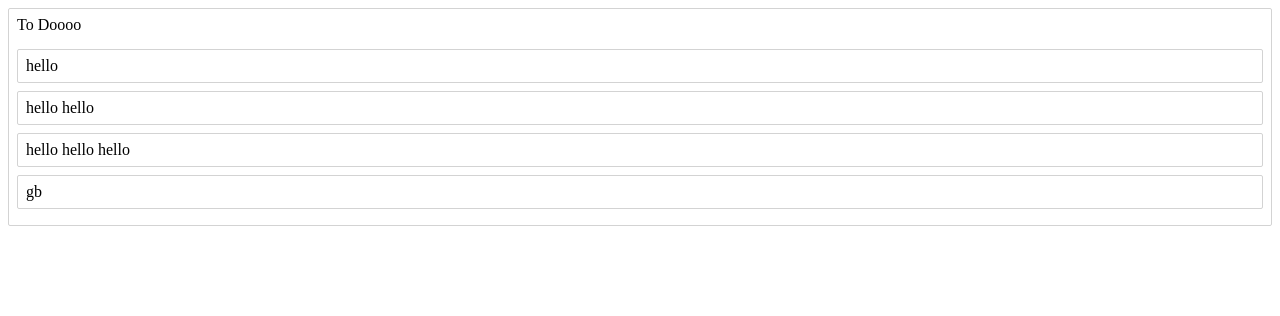
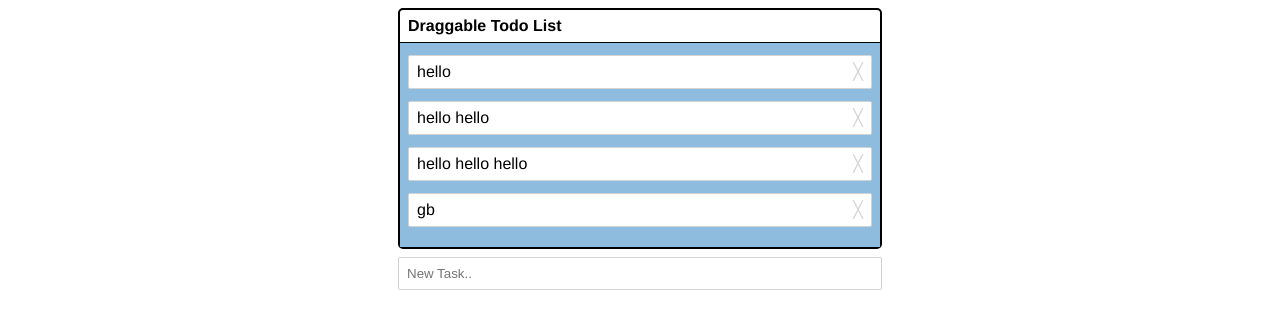
Before and after one commit to lucasprograms/drag-things-and-drop-them, a React (Create React App) app: page / in a window 1280 px wide. Shown: the top 316 px of the page. Built offline with nearby package versions, Linux system fonts and the light colour scheme.

Commit message:
add task, remove task

```diff
--- a/src/App.js
+++ b/src/App.js
@@ -1,7 +1,15 @@
 import React, { Component } from 'react'
+import styled from 'styled-components'
+import { DragDropContext } from 'react-beautiful-dnd'
 import initialData from './initial-data'
 import Column from './Column'
-import { DragDropContext } from 'react-beautiful-dnd'
+import NewTaskContainer from './NewTaskContainer'
+
+const Container = styled.div`
+    max-width: 500px;
+    margin: 0 auto;
+    font-family: Helvetica;
+`
 
 export default class TM_FILENAME_BASE extends Component {
     state = initialData
@@ -40,16 +48,44 @@ export default class TM_FILENAME_BASE extends Component {
         this.setState(newState)
     }
 
+    addTask(newTaskData) {
+        this.setState({
+            ...this.state,
+            newTaskData
+        })
+    }
+
+    removeTask(columnId, taskId) {
+        const { [taskId]: _, ...newTasks } = this.state.tasks
+
+        const newColumns = {
+            ...this.state.columns,
+            [columnId]: {
+                ...this.state.columns[columnId],
+                taskIds: this.state.columns[columnId]['taskIds'].filter((el) => el !== taskId)
+            },
+        }
+
+        this.setState({
+            ...this.state,
+            tasks: newTasks,
+            columns: newColumns
+        })
+    }
+
     render() {
         return (
+            <Container>
                 <DragDropContext onDragEnd={this.onDragEnd}>
                 {this.state.columnOrder.map((columnId) => {
                         const column = this.state.columns[columnId]
                         const tasks = column.taskIds.map(taskId => this.state.tasks[taskId])
 
-                    return <Column key={column.id} column={column} tasks={tasks} />
+                        return <Column key={column.id} column={column} tasks={tasks} removeTask={this.removeTask.bind(this)}/>
                     })}
                 </DragDropContext>
+                <NewTaskContainer addTask={this.addTask.bind(this)} data={this.state} columnId="column-1"/>
+            </Container>
         )
     }
 }
--- a/src/Column.js
+++ b/src/Column.js
@@ -2,17 +2,24 @@ import React, { Component } from 'react'
 import styled from 'styled-components'
 import { Droppable } from 'react-beautiful-dnd'
 import Task from './Task'
+import NewTask from './NewTask'
 
 const Container = styled.div`
   margin: 8px;
-  border: 1px solid lightgrey;
-  border-radius: 2px;
+  border: 2px solid black;
+  border-radius: 5px;
 `
 const Title = styled.h3`
   padding: 8px;
+  font-weight: 700;
+  border-bottom: 1px solid black;
 `
 const TaskList = styled.div`
-padding: 8px;`
+  padding: 8px;
+  padding-top: 12px;
+  background-color: ${props => props.isDraggingOver ? 'skyblue' : '#8DBCDE'};
+  transition: background-color .5s ease-in-out;
+`
 
 export default class Column extends Component {
   render() {
@@ -20,12 +27,13 @@ export default class Column extends Component {
         <Container>
           <Title>{this.props.column.title}</Title>
           <Droppable droppableId={this.props.column.id}>
-            {(provided) => (
+            {(provided, snapshot) => (
               <TaskList
                 innerRef={provided.innerRef}
                 {...provided.droppableProps}
+                isDraggingOver={snapshot.isDraggingOver}
               >
-                {this.props.tasks.map((task, index) => <Task key={task.id} task={task} index={index}/>)}
+                {this.props.tasks.map((task, index) => <Task key={task.id} task={task} index={index} handleRemove={() => this.props.removeTask(this.props.column.id, task.id)}/>)}
                 {provided.placeholder}
               </TaskList>
             )}
--- /dev/null
+++ b/src/NewTask.js
@@ -0,0 +1,43 @@
+import React, { Component } from 'react'
+import styled from 'styled-components'
+
+const Container = styled.div`
+    margin: 8px;
+    border: 1px solid lightgrey;
+    border-radius: 2px;
+`
+
+const Input = styled.input`
+    border: none;
+    border-radius: 2px;
+    padding: 8px;
+    width: 95%;
+`
+
+export default class NewTask extends Component {
+    state = {
+        newTaskContent: ''
+    }
+
+    updateNewTaskContent(e) {
+        e.preventDefault()
+        this.setState({
+            newTaskContent: e.target.value
+        })
+    }
+
+    render() {
+        return (
+            <Container>
+                <form onSubmit={(e) => {
+                    e.preventDefault()
+                    this.props.submitHandler( this.state.newTaskContent)
+                    this.setState({newTaskContent: ''})
+                    }}
+                >
+                    <Input onChange={(e) => {this.updateNewTaskContent(e)}} value={this.state.newTaskContent} placeholder="New Task.."/>
+                </form>
+            </Container>
+        )
+    }
+}
--- /dev/null
+++ b/src/NewTaskContainer.jsx
@@ -0,0 +1,36 @@
+import React, { Component } from 'react'
+import NewTask from './NewTask'
+
+export default class NewTaskContainer extends Component {
+    state = this.props.data
+
+    buildNewData (columnId, taskContent) {
+        const getLastTaskId = () => {
+            const taskKeys = Object.keys(this.props.data.tasks)
+
+            return taskKeys[taskKeys.length - 1]
+        }
+
+        const getNewTaskId = (taskId) => {
+            const taskIdNumber = parseInt(taskId[taskId.length - 1]) + 1
+            return 'task-' + taskIdNumber
+        }
+
+        const lastTaskId = getLastTaskId()
+        const newTaskId = getNewTaskId(lastTaskId)
+
+        this.props.data.tasks[newTaskId] = { id: newTaskId, content: taskContent }
+        this.props.data.columns[columnId]['taskIds'].push(newTaskId)
+
+        return this.props.data
+    }
+
+    render() {
+        return (
+            <NewTask submitHandler={(taskContent) => {
+                const newData = this.buildNewData(this.props.columnId, taskContent)
+                this.props.addTask(newData)
+            }} />
+        )
+    }
+}
--- a/src/Task.js
+++ b/src/Task.js
@@ -6,21 +6,35 @@ const Container = styled.div`
     border: 1px solid lightgrey;
     border-radius: 2px;
     padding: 8px;
-    margin-bottom: 8px;
-    background-color: #FFF;
+    margin-bottom: 12px;
+    background-color: ${props => props.isDragging ? '#CCC' : '#FFF'};
+    transition: background-color .25s ease-in-out;
+    clear: both;
+`
+
+const DeleteTask = styled.span`
+    float: right;
+    color: lightgray;
+    cursor: pointer;
+
+    &:hover {
+      color: black;
+    }
 `
 
 export default class Task extends Component {
   render() {
     return (
         <Draggable draggableId={this.props.task.id} index={this.props.index}>
-          {(provided) => (
+          {(provided, snapshot) => (
             <Container
               {...provided.draggableProps}
               {...provided.dragHandleProps}
               innerRef={provided.innerRef}
+              isDragging={snapshot.isDragging}
             >
               {this.props.task.content}
+              <DeleteTask onClick={() => this.props.handleRemove()}>{'\u2573'}</DeleteTask>
             </Container>
           )}
         </Draggable>
--- a/src/initial-data.js
+++ b/src/initial-data.js
@@ -9,7 +9,7 @@ const initialData = {
     columns: {
         'column-1': {
             id: 'column-1',
-            title: 'To Doooo',
+            title: 'Draggable Todo List',
             taskIds: ['task-1', 'task-2', 'task-3', 'task-4']
         }
     },
```
Lines whose indentation alone changed are shown as unchanged.
